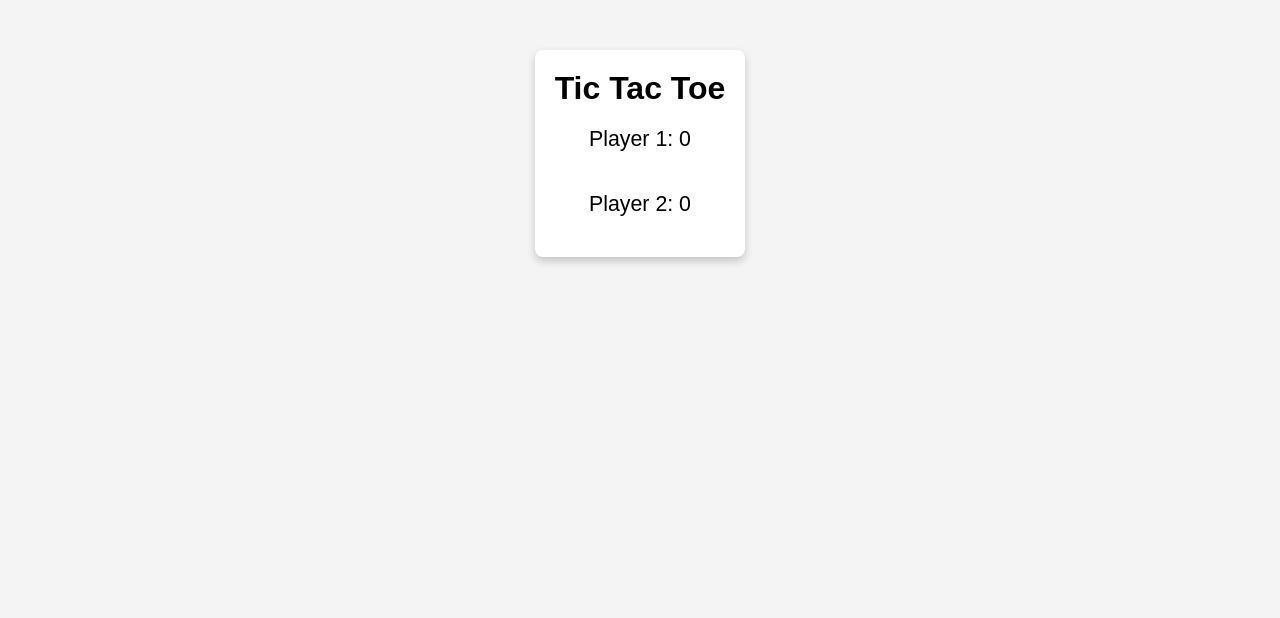
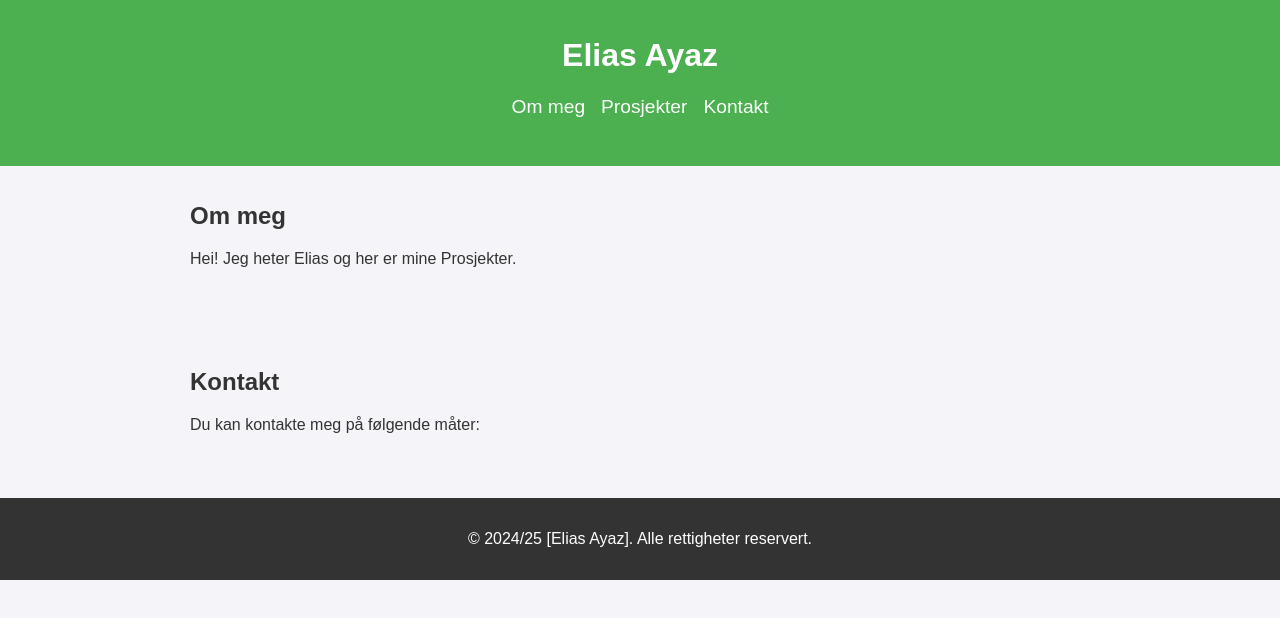
Before and after one commit to Elias348/Elias348.github.io, a plain HTML site: page index.html in a window 1280 px wide. Drawn offline with Linux system fonts and the light colour scheme; files that its build step writes are made by us from their sources.

Commit message:
oppdatering
Ny hjemmeside

```diff
--- a/index.html
+++ b/index.html
@@ -1,24 +1,36 @@
 <!DOCTYPE html>
-<html lang="en">
+<html lang="no">
 <head>
     <meta charset="UTF-8">
     <meta name="viewport" content="width=device-width, initial-scale=1.0">
-    <title>Tic Tac Toe</title>
+    <title>Elias Ayaz</title>
     <link rel="stylesheet" href="styles.css">
 </head>
 <body>
-    <div class="game">
-        <div class="game-title">Tic Tac Toe</div>
-        <div class="player">
-            Player 1: <span id="player1Score">0</span>
-        </div>
-        <table id="game"></table>
-        <div class="player">
-            Player 2: <span id="player2Score">0</span>
-        </div>
-        <div class="winner" id="winnerMessage"></div>
-        <div class="draw" id="drawMessage"></div>
-    </div>
-    <script src="script.js"></script>
+    <header>
+        <h1>Elias Ayaz</h1>
+        <nav>
+            <a href="#about">Om meg</a>
+            <a href="#projects">Prosjekter</a>
+            <a href="#contact">Kontakt</a>
+        </nav>
+    </header>
+
+    <section id="about" class="section about">
+        <h2>Om meg</h2>
+        <p>Hei! Jeg heter Elias og her er mine Prosjekter.</p>
+    </section>
+
+    <section id="projects" class="section projects">
+    </section>
+
+    <section id="contact" class="section contact">
+        <h2>Kontakt</h2>
+        <p>Du kan kontakte meg på følgende måter:</p>
+    </section>
+
+    <footer>
+        <p>&copy; 2024/25 [Elias Ayaz]. Alle rettigheter reservert.</p>
+    </footer>
 </body>
 </html>
--- /dev/null
+++ b/styles.css
@@ -0,0 +1,70 @@
+body {
+    font-family: Arial, sans-serif;
+    margin: 0;
+    padding: 0;
+    background-color: #f4f4f9;
+    color: #333;
+}
+
+header {
+    background-color: #4CAF50;
+    color: white;
+    padding: 1rem 0;
+    text-align: center;
+}
+
+nav {
+    display: flex;
+    justify-content: center;
+    gap: 1rem;
+    margin-bottom: 2rem;
+}
+
+nav a {
+    color: white;
+    text-decoration: none;
+    font-size: 1.2rem;
+}
+
+nav a:hover {
+    text-decoration: underline;
+}
+
+.section {
+    max-width: 900px;
+    margin: 0 auto;
+    padding: 1rem;
+}
+
+.about img {
+    max-width: 100%;
+    height: auto;
+    border-radius: 50%;
+}
+
+.projects {
+    display: grid;
+    grid-template-columns: repeat(auto-fit, minmax(300px, 1fr));
+    gap: 1rem;
+}
+
+.project {
+    background-color: white;
+    padding: 1rem;
+    border: 1px solid #ddd;
+    border-radius: 5px;
+    box-shadow: 0 2px 5px rgba(0, 0, 0, 0.1);
+}
+
+.project img {
+    width: 100%;
+    border-radius: 5px;
+}
+
+footer {
+    text-align: center;
+    padding: 1rem 0;
+    background-color: #333;
+    color: white;
+    margin-top: 2rem;
+}
```
Also changed, not shown: 2 other files.
